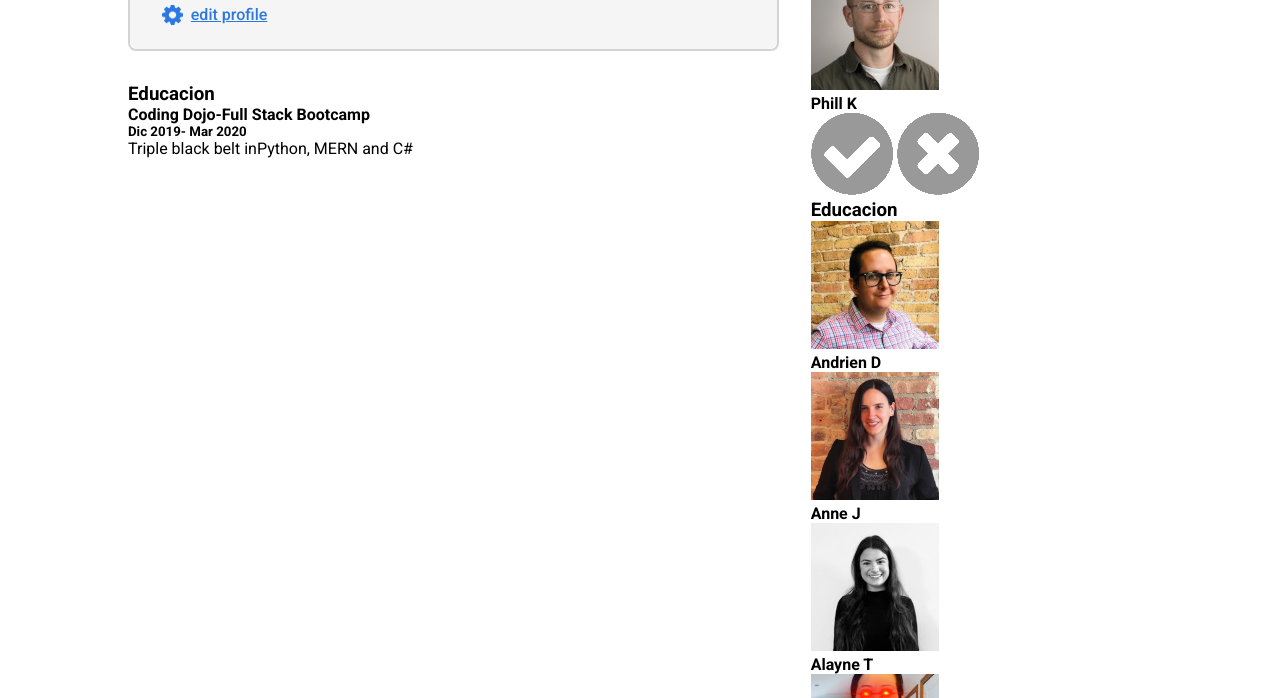
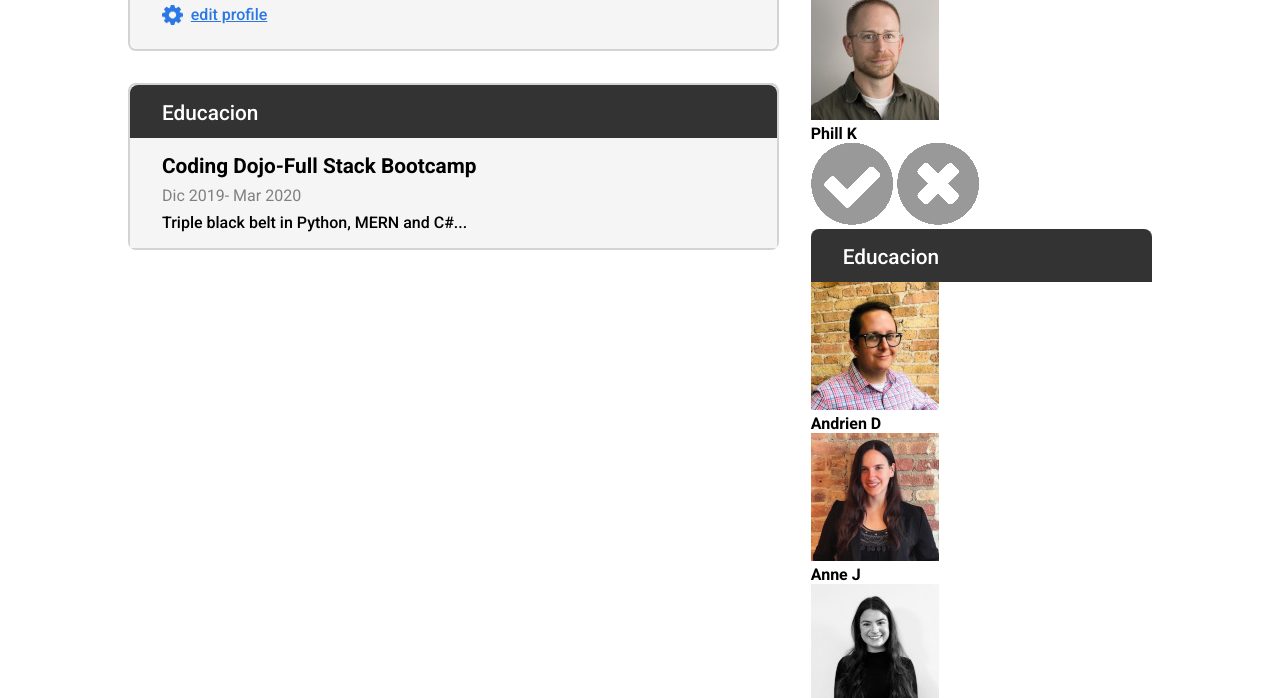
Before and after one commit to carolinaorellana/pagina_perfil, a plain HTML site: page index.html in a window 1280 px wide. Shown: the part 402-1100 px from the top of the page. Drawn offline with Linux system fonts and the light colour scheme.

Commit message:
tarjeta educacion lista

```diff
--- a/assets/css/estilos.css
+++ b/assets/css/estilos.css
@@ -4,6 +4,7 @@
 }
 body{
     font-family: 'Roboto', sans-serif;
+    color: black;
 }
 /*Barra de navegación*/
 header{
@@ -62,7 +63,7 @@ section{
     flex: 2;
 }
 /*Tarjeta Usario*/
-#tarjeta-usario{
+#tarjeta-usario, #educacion{
     border: solid 2px lightgrey;
     border-radius: 0.5rem;
     margin-right: 2rem;
@@ -111,6 +112,37 @@ section{
 .configuracion a:hover{
     font-weight: 600;
 }
+/*Seccion Educación, formato inicial en la tarjeta */
+.titular{
+    background-color:#333333;
+    height: 1.3rem;
+    padding: 1rem 2rem 1rem 2rem;
+    border-radius: 0.5rem 0.5rem 0rem 0rem;
+}
+.titular h3{
+    color: white;
+    font-size: 1.3rem;
+    font-weight: 500;
+}
+.infoEducacion{
+    background-color: whitesmoke;
+    padding: 1rem 2rem 1rem 2rem ;
+}
+.infoEducacion h4{
+    font-size: 1.3rem;
+    margin-bottom: 0.5rem;
+}
+.infoEducacion h5{
+    font-size: 1rem;
+    font-weight: 400;
+    color: gray;
+    margin-bottom: 0.5rem;
+}
+.infoEducacion p{
+    font-size: 1rem;
+    font-weight: 500;
+}
+
 /*Aside*/
 aside{
     flex:1;
--- a/index.html
+++ b/index.html
@@ -54,19 +54,19 @@
                         </div>
                     </div>
                 </div>
-                <div class="educacion">
+                <div id="educacion">
                     <div class="titular">
                         <h3>Educacion</h3>
                     </div>
                     <div class="infoEducacion">
                         <h4>Coding Dojo-Full Stack Bootcamp</h4>
                         <h5>Dic 2019- Mar 2020</h5>
-                        <p>Triple black belt inPython, MERN and C#</p>
+                        <p>Triple black belt in Python, MERN and C#...</p>
                     </div>
                 </div>
             </section>
             <aside>
-                <div class="solicitudes">
+                <div id="solicitudes">
                     <div class="titular">
                         <h3>Educacion</h3>
                     </div>
```
